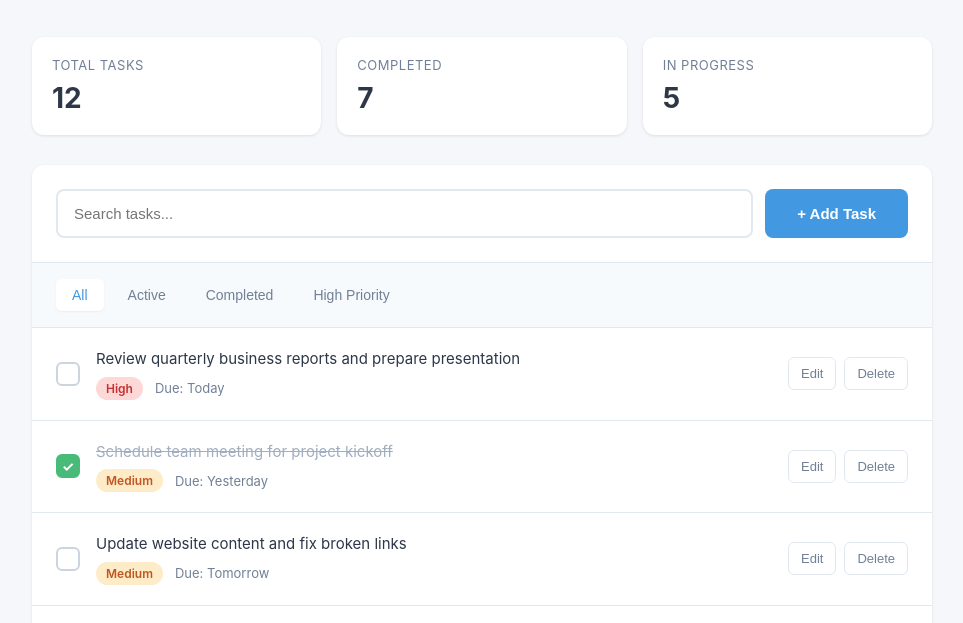
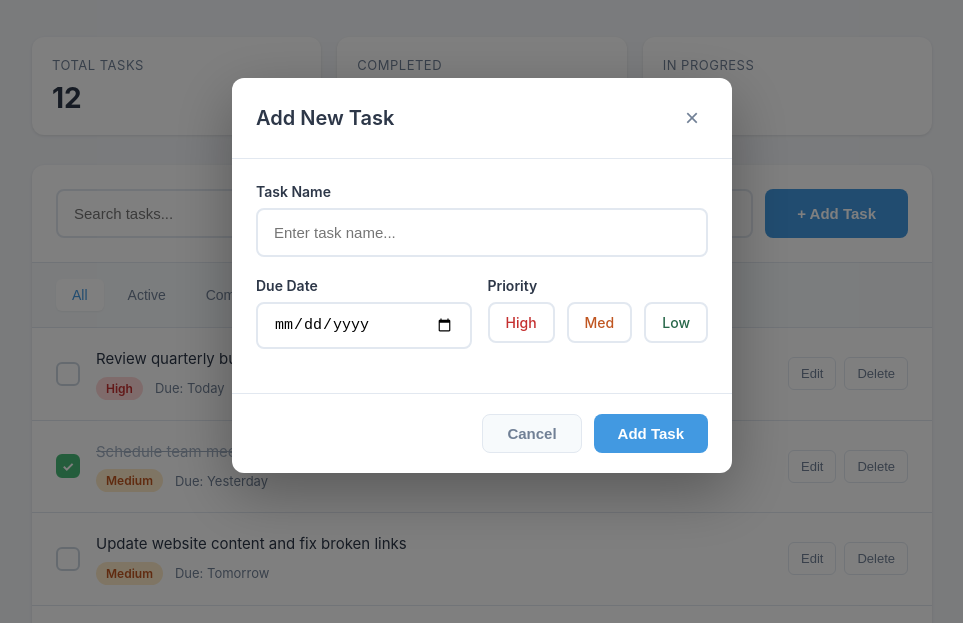
Before and after one commit to Cr1tDev/TO-DO-List, a plain HTML site: page index.html in a window 1280 px wide. Shown: the part 125-748 px from the top of the page, without its empty margins (158-1121 px from the left). Drawn offline with Linux system fonts and the light colour scheme.

Commit message:
html class refactor

```diff
--- a/index.html
+++ b/index.html
@@ -167,7 +167,7 @@
       </div>
 
       <!-- Edit Task Modal -->
-      <div class="modal-overlay">
+      <div class="modal-overlay-edit">
         <div class="modal">
           <div class="modal-header">
             <h2 class="modal-title">Edit Task</h2>
@@ -177,7 +177,7 @@
             <div class="form-group">
               <label class="form-label">Task Description</label>
               <textarea
-                class="form-input"
+                class="form-input edit-input__name"
                 placeholder="Enter task description..."
               >
 Review quarterly business reports and prepare presentation</textarea
@@ -186,7 +186,11 @@ Review quarterly business reports and prepare presentation</textarea
             <div class="form-row">
               <div class="form-group">
                 <label class="form-label">Due Date</label>
-                <input type="date" class="form-input" value="2025-10-07" />
+                <input
+                  type="date"
+                  class="form-input edit-input__date"
+                  value="2025-10-07"
+                />
               </div>
               <div class="form-group">
                 <label class="form-label">Priority</label>
@@ -212,7 +216,7 @@ Review quarterly business reports and prepare presentation</textarea
       </div>
 
       <!-- Add Task Modal -->
-      <div class="modal-overlay">
+      <div class="modal-overlay-add">
         <div class="modal">
           <div class="modal-header">
             <h2 class="modal-title">Add New Task</h2>
@@ -223,14 +227,14 @@ Review quarterly business reports and prepare presentation</textarea
               <label class="form-label">Task Name</label>
               <input
                 type="text"
-                class="form-input"
+                class="form-input add-input__name"
                 placeholder="Enter task name..."
               />
             </div>
             <div class="form-row">
               <div class="form-group">
                 <label class="form-label">Due Date</label>
-                <input type="date" class="form-input" />
+                <input type="date" class="form-input add-input__date" />
               </div>
               <div class="form-group">
                 <label class="form-label">Priority</label>
--- a/js/modal.js
+++ b/js/modal.js
@@ -14,7 +14,7 @@ export const saveTodos = function () {
 export const addTodo = function (text) {
   const newTodo = {
     id: Date.now().toString(36) + Math.random().toString(36).substring(2, 9),
-    task: text,
+    taskName: text,
     completed: false,
   };
 
--- a/script.js
+++ b/script.js
@@ -1,3 +1,6 @@
-import { init } from "./js/controller.js";
-
-init();
+// import { init } from "./js/controller.js";
+// init();
+const date = document.querySelector(".add-input__date");
+const modalAdd = document.querySelector(".modal-overlay-add");
+modalAdd.classList.add("show");
+console.log(date.value);
--- a/style.css
+++ b/style.css
@@ -297,7 +297,8 @@ input[type="text"]:focus {
   background: white;
 }
 
-.modal-overlay {
+.modal-overlay-edit,
+.modal-overlay-add {
   position: fixed;
   top: 0;
   left: 0;
@@ -311,7 +312,8 @@ input[type="text"]:focus {
   padding: 20px;
 }
 
-.modal-overlay.show {
+.modal-overlay-edit.show,
+.modal-overlay-add.show {
   display: flex;
 }
 
```
